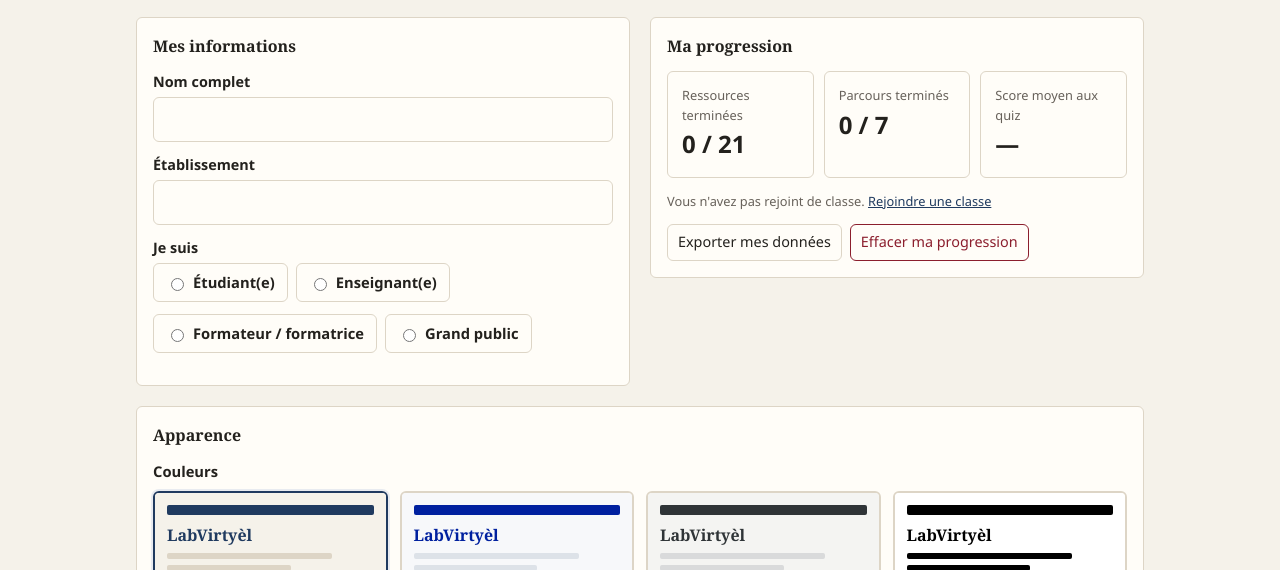
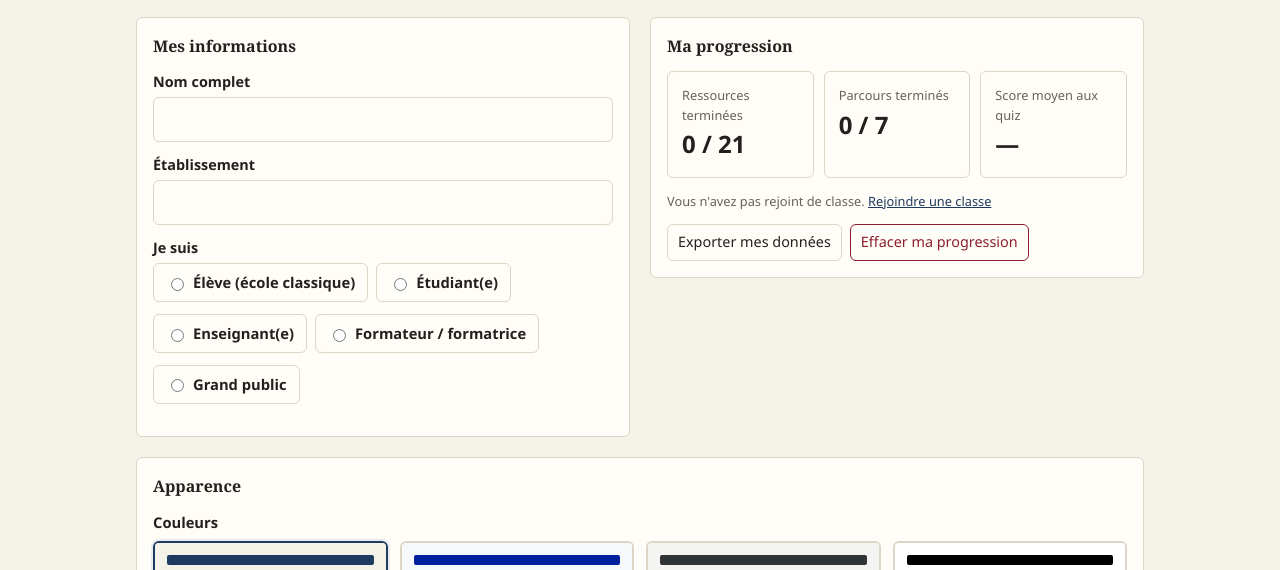
Before and after one commit to DuvertS/labvirtyel-ayiti, a plain HTML site: page profil.html in a window 1280 px wide. Shown: the part 156-726 px from the top of the page. Drawn offline with Linux system fonts and the light colour scheme.

Commit message:
Public École classique, rôle Élève, lien vers le catalogue Harvard de 34 000 ressources
Co-Authored-By: Claude Opus 5.5 <noreply@anthropic.com>

```diff
--- a/css/app.css
+++ b/css/app.css
@@ -23,6 +23,11 @@ header.site nav a.active { color: var(--accent); font-weight: 700; }
 .stat span { font-size: .85rem; color: var(--muted); }
 .section-head { display: flex; justify-content: space-between; align-items: baseline; margin: 28px 0 12px; gap: 12px; }
 .section-head h2 { margin: 0; font-size: 1.3rem; }
+.harvard { display: flex; gap: 20px; align-items: center; justify-content: space-between; flex-wrap: wrap; margin-top: 32px; border-left: 5px solid var(--red); }
+.harvard > div { flex: 1 1 420px; }
+.harvard h2 { font-size: 1.15rem; margin: 0 0 6px; }
+.harvard p { margin: 0; color: var(--muted); }
+.harvard .eyebrow { font-size: .75rem; letter-spacing: .12em; text-transform: uppercase; color: var(--red); font-weight: 700; margin-bottom: 6px; }
 .domains { display: grid; grid-template-columns: repeat(auto-fill, minmax(150px, 1fr)); gap: 12px; }
 .domain-tile { display: flex; flex-direction: column; gap: 6px; padding: 16px; border-radius: var(--radius); text-decoration: none;
   color: var(--text); background: var(--surface); border: 1px solid var(--border); border-top: 4px solid var(--dc); transition: border-color .15s; }
--- a/js/data.js
+++ b/js/data.js
@@ -21,6 +21,7 @@ var LV_DATA = {
     intermediaire: { fr: 'Intermédiaire', ht: 'Mwayen' }
   },
   audiences: {
+    ecole:      { fr: 'École classique',            ht: 'Lekòl klasik' },
     universite: { fr: 'Université',                 ht: 'Inivèsite' },
     pro:        { fr: 'Formation professionnelle',  ht: 'Fòmasyon pwofesyonèl' },
     public:     { fr: 'Grand public',               ht: 'Tout moun' }
@@ -28,7 +29,7 @@ var LV_DATA = {
 
   resources: [
     /* ---------------- PHYSIQUE ---------------- */
-    { id: 'art-pendule', type: 'article', domain: 'physique', level: 'initiation', audiences: ['universite', 'public'], minutes: 5,
+    { id: 'art-pendule', type: 'article', domain: 'physique', level: 'initiation', audiences: ['ecole', 'universite', 'public'], minutes: 5,
       title: { fr: 'Le pendule et la mesure du temps', ht: 'Pandil la ak fason pou mezire tan' },
       summary: { fr: 'Pourquoi un pendule bat-il toujours au même rythme ?', ht: 'Poukisa yon pandil toujou bat menm ritm ?' },
       body: {
@@ -36,11 +37,11 @@ var LV_DATA = {
         ht: '<p>Yon pandil senp se yon mas ki pandye nan yon fil. Lè ou deplase l epi ou lage l, li balanse de bò lòt bò vètikal la.</p><p><b>Peryòd</b> T a se tan yon ale-retou konplè pran. Pou ti ang, li pa depann ni de mas la ni de ang depa a. Li depann sèlman de longè fil la L ak gravite g :</p><p><span class="formula">T₀ = 2π √(L / g)</span></p><p>Se regilarite sa a ki te pèmèt yo fè premye revèy egzak yo. Sou Lalin, kote g sis fwa pi fèb, menm pandil la balanse anviwon 2,5 fwa pi dousman.</p>'
       },
       objectives: [{ fr: 'Définir la période d\'un pendule', ht: 'Defini peryòd yon pandil' }, { fr: 'Connaître la formule T₀ = 2π√(L/g)', ht: 'Konnen fòmil T₀ = 2π√(L/g)' }] },
-    { id: 'sim-pendule', type: 'simulation', domain: 'physique', level: 'initiation', audiences: ['universite', 'public'], minutes: 15, src: 'sims/pendule.html',
+    { id: 'sim-pendule', type: 'simulation', domain: 'physique', level: 'initiation', audiences: ['ecole', 'universite', 'public'], minutes: 15, src: 'sims/pendule.html',
       title: { fr: 'Pendule simple', ht: 'Pandil senp' },
       summary: { fr: 'Mesurez la période sur Terre, sur la Lune et sur Mars.', ht: 'Mezire peryòd la sou Latè, sou Lalin ak sou Mas.' },
       objectives: [{ fr: 'Mesurer une période', ht: 'Mezire yon peryòd' }, { fr: 'Comparer la mesure à la théorie', ht: 'Konpare mezi a ak teyori a' }, { fr: 'Étudier l\'effet de L et de g', ht: 'Etidye efè L ak g' }] },
-    { id: 'quiz-pendule', type: 'quiz', domain: 'physique', level: 'initiation', audiences: ['universite', 'public'], minutes: 5,
+    { id: 'quiz-pendule', type: 'quiz', domain: 'physique', level: 'initiation', audiences: ['ecole', 'universite', 'public'], minutes: 5,
       title: { fr: 'Quiz : le pendule', ht: 'Quiz : pandil la' },
       summary: { fr: '3 questions pour vérifier vos acquis.', ht: '3 kesyon pou verifye sa w aprann.' },
       questions: [
@@ -56,7 +57,7 @@ var LV_DATA = {
       ] },
 
     /* ---------------- CHIMIE ---------------- */
-    { id: 'art-titrage', type: 'article', domain: 'chimie', level: 'intermediaire', audiences: ['universite', 'pro'], minutes: 5,
+    { id: 'art-titrage', type: 'article', domain: 'chimie', level: 'intermediaire', audiences: ['ecole', 'universite', 'pro'], minutes: 5,
       title: { fr: 'Doser un acide : le titrage', ht: 'Mezire yon asid : titraj' },
       summary: { fr: 'Comment trouver une concentration inconnue avec une burette.', ht: 'Kijan pou jwenn yon konsantrasyon ou pa konnen ak yon birèt.' },
       body: {
@@ -64,11 +65,11 @@ var LV_DATA = {
         ht: '<p>Yon <b>titraj</b> pèmèt nou jwenn konsantrasyon yon solisyon nou pa konnen. Nou ajoute ladan l, ti kras pa ti kras, yon solisyon nou konnen konsantrasyon l, ki reyaji avè l.</p><p>Pou yon asid fò tankou HCl nou mezire ak soud NaOH, reyaksyon an se H₃O⁺ + OH⁻ → 2 H₂O. Nan <b>ekivalans</b>, kantite asid ak kantite baz egal :</p><p><span class="formula">C<sub>a</sub> · V<sub>a</sub> = C<sub>b</sub> · V<sub>éq</sub></span></p><p>Nou wè ekivalans lan lè pH a sote toudenkou (pH = 7 pou yon asid fò ak yon baz fò), oswa lè yon endikatè chanje koulè. Laboratwa kontwòl kalite sèvi ak teknik sa a pou dlo, manje ak medikaman.</p>'
       },
       objectives: [{ fr: 'Définir l\'équivalence', ht: 'Defini ekivalans' }, { fr: 'Écrire la relation Ca·Va = Cb·Véq', ht: 'Ekri relasyon Ca·Va = Cb·Véq' }] },
-    { id: 'sim-titrage', type: 'simulation', domain: 'chimie', level: 'intermediaire', audiences: ['universite', 'pro'], minutes: 20, src: 'sims/titrage.html',
+    { id: 'sim-titrage', type: 'simulation', domain: 'chimie', level: 'intermediaire', audiences: ['ecole', 'universite', 'pro'], minutes: 20, src: 'sims/titrage.html',
       title: { fr: 'Titrage acide-base', ht: 'Titraj asid-baz' },
       summary: { fr: 'Versez la soude, tracez la courbe de pH, trouvez l\'équivalence.', ht: 'Vide soud la, trase koub pH a, jwenn ekivalans lan.' },
       objectives: [{ fr: 'Tracer une courbe de titrage', ht: 'Trase yon koub titraj' }, { fr: 'Repérer l\'équivalence', ht: 'Jwenn ekivalans lan' }, { fr: 'Choisir un indicateur coloré', ht: 'Chwazi yon endikatè koulè' }] },
-    { id: 'quiz-titrage', type: 'quiz', domain: 'chimie', level: 'intermediaire', audiences: ['universite', 'pro'], minutes: 5,
+    { id: 'quiz-titrage', type: 'quiz', domain: 'chimie', level: 'intermediaire', audiences: ['ecole', 'universite', 'pro'], minutes: 5,
       title: { fr: 'Quiz : le titrage', ht: 'Quiz : titraj' },
       summary: { fr: '3 questions dont un calcul de concentration.', ht: '3 kesyon, ladan yo gen yon kalkil konsantrasyon.' },
       questions: [
@@ -84,7 +85,7 @@ var LV_DATA = {
       ] },
 
     /* ---------------- SVT ---------------- */
-    { id: 'art-mendel', type: 'article', domain: 'svt', level: 'initiation', audiences: ['universite', 'public'], minutes: 5,
+    { id: 'art-mendel', type: 'article', domain: 'svt', level: 'initiation', audiences: ['ecole', 'universite', 'public'], minutes: 5,
       title: { fr: 'Mendel et les lois de l\'hérédité', ht: 'Mendel ak lwa eredite yo' },
       summary: { fr: 'Comment les caractères passent des parents aux enfants.', ht: 'Kijan karaktè yo pase soti nan paran rive nan pitit.' },
       body: {
@@ -92,11 +93,11 @@ var LV_DATA = {
         ht: '<p>Nan 19yèm syèk la, Gregor Mendel te kwaze plizyè milye plant pwa. Li te montre chak karaktè, tankou koulè flè yo, depann de yon <b>jèn</b> ki la an de egzanplè, yo rele yo <b>alèl</b>.</p><p>Chak paran bay yon sèl nan de alèl li yo, o aza. Yon alèl <b>dominan</b> (A) parèt depi li la. Yon alèl <b>resesif</b> (a) parèt sèlman si li an doub (aa).</p><p>Lè nou kwaze de paran Aa, an mwayèn nou jwenn ¼ AA, ½ Aa ak ¼ aa, sa vle di 3 plant vyolèt pou 1 blan. <b>Tablo Punnett</b> la pèmèt nou prevwa pwopòsyon sa yo. Moun k ap seleksyone semans ak doktè jenetik toujou sèvi avè l jodi a.</p>'
       },
       objectives: [{ fr: 'Distinguer gène et allèle', ht: 'Fè diferans ant jèn ak alèl' }, { fr: 'Comprendre dominance et récessivité', ht: 'Konprann dominan ak resesif' }] },
-    { id: 'sim-mendel', type: 'simulation', domain: 'svt', level: 'initiation', audiences: ['universite', 'public'], minutes: 15, src: 'sims/mendel.html',
+    { id: 'sim-mendel', type: 'simulation', domain: 'svt', level: 'initiation', audiences: ['ecole', 'universite', 'public'], minutes: 15, src: 'sims/mendel.html',
       title: { fr: 'Croisements de Mendel', ht: 'Kwazman Mendel' },
       summary: { fr: 'Remplissez l\'échiquier de Punnett et comparez théorie et descendance.', ht: 'Ranpli tablo Punnett la epi konpare teyori ak pitit yo.' },
       objectives: [{ fr: 'Construire un échiquier de Punnett', ht: 'Fè yon tablo Punnett' }, { fr: 'Comparer probabilité et observation', ht: 'Konpare pwobabilite ak obsèvasyon' }] },
-    { id: 'quiz-mendel', type: 'quiz', domain: 'svt', level: 'initiation', audiences: ['universite', 'public'], minutes: 5,
+    { id: 'quiz-mendel', type: 'quiz', domain: 'svt', level: 'initiation', audiences: ['ecole', 'universite', 'public'], minutes: 5,
       title: { fr: 'Quiz : hérédité', ht: 'Quiz : eredite' },
       summary: { fr: '3 questions sur les croisements.', ht: '3 kesyon sou kwazman.' },
       questions: [
@@ -112,7 +113,7 @@ var LV_DATA = {
       ] },
 
     /* ---------------- PHYSIQUE · ÉNERGIE SOLAIRE ---------------- */
-    { id: 'art-solaire', type: 'article', domain: 'physique', level: 'initiation', audiences: ['universite', 'pro', 'public'], minutes: 6,
+    { id: 'art-solaire', type: 'article', domain: 'physique', level: 'initiation', audiences: ['ecole', 'universite', 'pro', 'public'], minutes: 6,
       title: { fr: 'L\'énergie solaire en Haïti', ht: 'Enèji solè ann Ayiti' },
       summary: { fr: 'Comment un panneau transforme la lumière en électricité.', ht: 'Kijan yon panno chanje limyè an kouran.' },
       body: {
@@ -120,11 +121,11 @@ var LV_DATA = {
         ht: '<p>Yon <b>selil fotovoltayik</b> se yon ti plak silisyòm fen. Lè limyè frape l, li fè elektwon yo deplase : sa bay kouran. Yon panno nòmal mete 36 oswa 60 selil youn dèyè lòt pou jwenn yon vòltaj ki itil.</p><p>Pisans yon panno bay an <b>wat pik (Wp)</b> : se sa li bay anba yon solèy fò (1000 W/m²) a 25 °C. An reyalite :</p><ul><li>mwens limyè (nwaj, lonbraj, maten ak aswè) bay <b>mwens kouran</b> ;</li><li>chalè fè <b>vòltaj</b> la bese : yon panno a 65 °C pèdi anviwon 15 % nan pisans li ;</li><li>pisans lan depann de vòltaj travay la : yon regilatè <b>MPPT</b> jwenn pi bon pwen an.</li></ul><p>Ayiti resevwa an mwayèn 5 a 6 èdtan bon solèy chak jou. Yon panno 100 Wp bay anviwon <span class="formula">100 × 5,5 × 0,75 ≈ 410 Wh pa jou</span>, sa ase pou klere yon kay ak anpoul LED epi chaje plizyè telefòn. Aswè, enèji a soti nan yon <b>batri</b> ki chaje pandan lajounen.</p>'
       },
       objectives: [{ fr: 'Expliquer l\'effet photovoltaïque', ht: 'Eksplike efè fotovoltayik la' }, { fr: 'Estimer la production d\'un panneau', ht: 'Estime konbyen yon panno pwodui' }] },
-    { id: 'sim-solaire', type: 'simulation', domain: 'physique', level: 'initiation', audiences: ['universite', 'pro', 'public'], minutes: 20, src: 'sims/solaire.html',
+    { id: 'sim-solaire', type: 'simulation', domain: 'physique', level: 'initiation', audiences: ['ecole', 'universite', 'pro', 'public'], minutes: 20, src: 'sims/solaire.html',
       title: { fr: 'Panneau solaire', ht: 'Panno solè' },
       summary: { fr: 'Soleil, chaleur, tension : produisez assez pour une maison.', ht: 'Solèy, chalè, vòltaj : pwodui ase pou yon kay.' },
       objectives: [{ fr: 'Lire les courbes I-V et P-V', ht: 'Li koub I-V ak P-V yo' }, { fr: 'Trouver le point de puissance maximale', ht: 'Jwenn pwen pisans maksimòm lan' }, { fr: 'Dimensionner une petite installation', ht: 'Kalkile yon ti enstalasyon' }] },
-    { id: 'quiz-solaire', type: 'quiz', domain: 'physique', level: 'initiation', audiences: ['universite', 'pro', 'public'], minutes: 5,
+    { id: 'quiz-solaire', type: 'quiz', domain: 'physique', level: 'initiation', audiences: ['ecole', 'universite', 'pro', 'public'], minutes: 5,
       title: { fr: 'Quiz : énergie solaire', ht: 'Quiz : enèji solè' },
       summary: { fr: '4 questions sur les panneaux et le bilan d\'énergie.', ht: '4 kesyon sou panno ak bilan enèji.' },
       questions: [
@@ -143,7 +144,7 @@ var LV_DATA = {
       ] },
 
     /* ---------------- ÉLECTRONIQUE ---------------- */
-    { id: 'art-ohm', type: 'article', domain: 'electronique', level: 'initiation', audiences: ['pro', 'public'], minutes: 5,
+    { id: 'art-ohm', type: 'article', domain: 'electronique', level: 'initiation', audiences: ['ecole', 'pro', 'public'], minutes: 5,
       title: { fr: 'Loi d\'Ohm et protection d\'une LED', ht: 'Lwa Ohm ak pwoteksyon yon LED' },
       summary: { fr: 'Pourquoi chaque LED a besoin de sa résistance.', ht: 'Poukisa chak LED bezwen rezistans pa l.' },
       body: {
@@ -151,11 +152,11 @@ var LV_DATA = {
         ht: '<p><b>Lwa Ohm</b> mete ansanm vòltaj U (an vòlt), kouran I (an anpè) ak rezistans R (an òm) : <span class="formula">U = R · I</span></p><p>Yon LED pa tankou yon rezistans : li kenbe yon vòltaj prèske fiks, <b>papòt</b> li (anviwon 2 V pou yon LED wouj, 3,2 V pou yon LED ble). Si ou konekte l dirèkteman sou yon pil, kouran an vin twò fò epi li boule.</p><p>Se poutèt sa nou mete yon rezistans an seri, ki « pran » rès vòltaj la : <span class="formula">R = (U − U<sub>LED</sub>) / I</span></p><p>Se kalkil debaz tout elektrisyen k ap enstale limyè LED sou yon panno solè oswa yon batri 12 V.</p>'
       },
       objectives: [{ fr: 'Appliquer U = R·I', ht: 'Aplike U = R·I' }, { fr: 'Calculer une résistance de protection', ht: 'Kalkile yon rezistans pwoteksyon' }] },
-    { id: 'sim-ohm', type: 'simulation', domain: 'electronique', level: 'initiation', audiences: ['pro', 'public'], minutes: 15, src: 'sims/ohm.html',
+    { id: 'sim-ohm', type: 'simulation', domain: 'electronique', level: 'initiation', audiences: ['ecole', 'pro', 'public'], minutes: 15, src: 'sims/ohm.html',
       title: { fr: 'Loi d\'Ohm et LED', ht: 'Lwa Ohm ak LED' },
       summary: { fr: 'Allumez une LED sans la griller.', ht: 'Limen yon LED san w pa boule l.' },
       objectives: [{ fr: 'Mesurer un courant', ht: 'Mezire yon kouran' }, { fr: 'Choisir une résistance adaptée', ht: 'Chwazi bon rezistans lan' }] },
-    { id: 'quiz-ohm', type: 'quiz', domain: 'electronique', level: 'initiation', audiences: ['pro', 'public'], minutes: 5,
+    { id: 'quiz-ohm', type: 'quiz', domain: 'electronique', level: 'initiation', audiences: ['ecole', 'pro', 'public'], minutes: 5,
       title: { fr: 'Quiz : loi d\'Ohm', ht: 'Quiz : lwa Ohm' },
       summary: { fr: '3 questions de calcul.', ht: '3 kesyon kalkil.' },
       questions: [
@@ -171,7 +172,7 @@ var LV_DATA = {
       ] },
 
     /* ---------------- INFORMATIQUE ---------------- */
-    { id: 'art-logique', type: 'article', domain: 'informatique', level: 'initiation', audiences: ['universite', 'pro', 'public'], minutes: 5,
+    { id: 'art-logique', type: 'article', domain: 'informatique', level: 'initiation', audiences: ['ecole', 'universite', 'pro', 'public'], minutes: 5,
       title: { fr: 'Les 0 et les 1 : logique booléenne', ht: '0 ak 1 yo : lojik booleyen' },
       summary: { fr: 'Comment un ordinateur décide avec des portes logiques.', ht: 'Kijan yon òdinatè pran desizyon ak pòt lojik.' },
       body: {
@@ -179,11 +180,11 @@ var LV_DATA = {
         ht: '<p>Yon òdinatè konnen sèlman de valè : <b>0</b> (pa gen kouran) ak <b>1</b> (gen kouran). <b>Pòt lojik</b> yo se ti sikui ki konbine valè sa yo.</p><ul><li><b>AK</b> : 1 sèlman si tout antre yo vo 1.</li><li><b>OUBYEN</b> : 1 si omwen yon antre vo 1.</li><li><b>NON</b> : bay kontrè antre a.</li><li><b>OUBYEN eksklizif</b> : 1 si antre yo diferan.</li></ul><p>Lè nou mete plizyè milyon pòt ansanm, nou jwenn yon pwosesè ki ka fè adisyon, konpare ak sere enfòmasyon. Pòt NON-AK la sifi pou kont li pou fè tout lòt pòt yo.</p>'
       },
       objectives: [{ fr: 'Connaître les portes de base', ht: 'Konnen pòt debaz yo' }, { fr: 'Lire une table de vérité', ht: 'Li yon tab verite' }] },
-    { id: 'sim-logique', type: 'simulation', domain: 'informatique', level: 'initiation', audiences: ['universite', 'pro', 'public'], minutes: 10, src: 'sims/logique.html',
+    { id: 'sim-logique', type: 'simulation', domain: 'informatique', level: 'initiation', audiences: ['ecole', 'universite', 'pro', 'public'], minutes: 10, src: 'sims/logique.html',
       title: { fr: 'Portes logiques', ht: 'Pòt lojik' },
       summary: { fr: 'Testez ET, OU, NON, NON-ET, NON-OU et OU exclusif.', ht: 'Teste AK, OUBYEN, NON, NON-AK, NON-OUBYEN ak OUBYEN eksklizif.' },
       objectives: [{ fr: 'Construire une table de vérité', ht: 'Fè yon tab verite' }] },
-    { id: 'quiz-logique', type: 'quiz', domain: 'informatique', level: 'initiation', audiences: ['universite', 'pro', 'public'], minutes: 5,
+    { id: 'quiz-logique', type: 'quiz', domain: 'informatique', level: 'initiation', audiences: ['ecole', 'universite', 'pro', 'public'], minutes: 5,
       title: { fr: 'Quiz : portes logiques', ht: 'Quiz : pòt lojik' },
       summary: { fr: '3 questions rapides.', ht: '3 kesyon rapid.' },
       questions: [
@@ -199,7 +200,7 @@ var LV_DATA = {
       ] },
 
     /* ---------------- SANTÉ ---------------- */
-    { id: 'art-sir', type: 'article', domain: 'sante', level: 'intermediaire', audiences: ['universite', 'pro', 'public'], minutes: 6,
+    { id: 'art-sir', type: 'article', domain: 'sante', level: 'intermediaire', audiences: ['ecole', 'universite', 'pro', 'public'], minutes: 6,
       title: { fr: 'Comprendre une épidémie : le modèle SIR', ht: 'Konprann yon epidemi : modèl SIR' },
       summary: { fr: 'R₀, pic épidémique et immunité collective.', ht: 'R₀, pi gwo pwen epidemi an ak iminite kolektif.' },
       body: {
@@ -207,11 +208,11 @@ var LV_DATA = {
         ht: '<p>Modèl <b>SIR</b> la separe popilasyon an an twa gwoup : moun ki an <b>S</b>ante (ki ka tonbe malad), moun ki <b>I</b>nfekte (enfekte) ak moun ki <b>R</b>etabli (geri oswa pwoteje).</p><p>Chif kle a se <b>R₀</b> : konbyen moun yon malad bay maladi a an mwayèn nan yon popilasyon ki pa pwoteje. Si R₀ &gt; 1, epidemi an grandi. Si R₀ &lt; 1, li mouri.</p><p>Lè yon pati v nan popilasyon an pran vaksen, R efektif la bese : <span class="formula">R<sub>eff</sub> = R₀ × (1 − v)</span>. Epidemi an kanpe lè v depase 1 − 1/R₀ : se <b>iminite kolektif</b>.</p><p>Dlo potab, lave men ak izole malad yo fè R₀ bese tou. Ann Ayiti, se sa ki te pèmèt kolera a rekile.</p><p><i>Modèl senplifye pou aprantisaj. Li pa ranplase konsèy doktè.</i></p>'
       },
       objectives: [{ fr: 'Définir R₀', ht: 'Defini R₀' }, { fr: 'Calculer le seuil d\'immunité collective', ht: 'Kalkile papòt iminite kolektif' }] },
-    { id: 'sim-sir', type: 'simulation', domain: 'sante', level: 'intermediaire', audiences: ['universite', 'pro', 'public'], minutes: 15, src: 'sims/sir.html',
+    { id: 'sim-sir', type: 'simulation', domain: 'sante', level: 'intermediaire', audiences: ['ecole', 'universite', 'pro', 'public'], minutes: 15, src: 'sims/sir.html',
       title: { fr: 'Propagation d\'une épidémie', ht: 'Kijan yon epidemi gaye' },
       summary: { fr: 'Changez R₀ et la vaccination, observez le pic.', ht: 'Chanje R₀ ak vaksinasyon, gade pi gwo pwen an.' },
       objectives: [{ fr: 'Lire des courbes S, I, R', ht: 'Li koub S, I, R' }, { fr: 'Mesurer l\'effet de la vaccination', ht: 'Mezire efè vaksinasyon' }] },
-    { id: 'quiz-sir', type: 'quiz', domain: 'sante', level: 'intermediaire', audiences: ['universite', 'pro', 'public'], minutes: 5,
+    { id: 'quiz-sir', type: 'quiz', domain: 'sante', level: 'intermediaire', audiences: ['ecole', 'universite', 'pro', 'public'], minutes: 5,
       title: { fr: 'Quiz : épidémies', ht: 'Quiz : epidemi' },
       summary: { fr: '3 questions sur R₀ et la vaccination.', ht: '3 kesyon sou R₀ ak vaksinasyon.' },
       questions: [
@@ -228,31 +229,31 @@ var LV_DATA = {
   ],
 
   pathways: [
-    { id: 'p-physique', domain: 'physique', level: 'initiation', audiences: ['universite', 'public'],
+    { id: 'p-physique', domain: 'physique', level: 'initiation', audiences: ['ecole', 'universite', 'public'],
       title: { fr: 'Le temps et les oscillations', ht: 'Tan ak osilasyon' },
       summary: { fr: 'Du pendule à l\'horloge : comprendre et mesurer une période.', ht: 'Soti nan pandil rive nan revèy : konprann epi mezire yon peryòd.' },
       steps: ['art-pendule', 'sim-pendule', 'quiz-pendule'] },
-    { id: 'p-solaire', domain: 'physique', level: 'initiation', audiences: ['universite', 'pro', 'public'],
+    { id: 'p-solaire', domain: 'physique', level: 'initiation', audiences: ['ecole', 'universite', 'pro', 'public'],
       title: { fr: 'L\'électricité du soleil', ht: 'Kouran ki soti nan solèy' },
       summary: { fr: 'Comprendre un panneau solaire et équiper une maison.', ht: 'Konprann yon panno solè epi ekipe yon kay.' },
       steps: ['art-solaire', 'sim-solaire', 'quiz-solaire'] },
-    { id: 'p-chimie', domain: 'chimie', level: 'intermediaire', audiences: ['universite', 'pro'],
+    { id: 'p-chimie', domain: 'chimie', level: 'intermediaire', audiences: ['ecole', 'universite', 'pro'],
       title: { fr: 'Contrôle qualité : doser un acide', ht: 'Kontwòl kalite : mezire yon asid' },
       summary: { fr: 'La technique du titrage, de la théorie au calcul de concentration.', ht: 'Teknik titraj la, soti nan teyori rive nan kalkil konsantrasyon.' },
       steps: ['art-titrage', 'sim-titrage', 'quiz-titrage'] },
-    { id: 'p-svt', domain: 'svt', level: 'initiation', audiences: ['universite', 'public'],
+    { id: 'p-svt', domain: 'svt', level: 'initiation', audiences: ['ecole', 'universite', 'public'],
       title: { fr: 'Hérédité : sur les traces de Mendel', ht: 'Eredite : sou tras Mendel' },
       summary: { fr: 'Gènes, allèles et probabilités dans les croisements.', ht: 'Jèn, alèl ak pwobabilite nan kwazman.' },
       steps: ['art-mendel', 'sim-mendel', 'quiz-mendel'] },
-    { id: 'p-electronique', domain: 'electronique', level: 'initiation', audiences: ['pro', 'public'],
+    { id: 'p-electronique', domain: 'electronique', level: 'initiation', audiences: ['ecole', 'pro', 'public'],
       title: { fr: 'Électricité solaire : bien câbler une LED', ht: 'Elektrisite solè : byen konekte yon LED' },
       summary: { fr: 'La loi d\'Ohm appliquée à l\'éclairage solaire.', ht: 'Lwa Ohm aplike sou limyè solè.' },
       steps: ['art-ohm', 'sim-ohm', 'quiz-ohm'] },
-    { id: 'p-informatique', domain: 'informatique', level: 'initiation', audiences: ['universite', 'pro', 'public'],
+    { id: 'p-informatique', domain: 'informatique', level: 'initiation', audiences: ['ecole', 'universite', 'pro', 'public'],
       title: { fr: 'Dans le cerveau d\'un ordinateur', ht: 'Anndan sèvo yon òdinatè' },
       summary: { fr: 'Les portes logiques, briques de base du numérique.', ht: 'Pòt lojik yo, brik debaz nimerik la.' },
       steps: ['art-logique', 'sim-logique', 'quiz-logique'] },
-    { id: 'p-sante', domain: 'sante', level: 'intermediaire', audiences: ['universite', 'pro', 'public'],
+    { id: 'p-sante', domain: 'sante', level: 'intermediaire', audiences: ['ecole', 'universite', 'pro', 'public'],
       title: { fr: 'Santé publique : arrêter une épidémie', ht: 'Sante piblik : kanpe yon epidemi' },
       summary: { fr: 'R₀, vaccination et immunité collective avec le modèle SIR.', ht: 'R₀, vaksinasyon ak iminite kolektif ak modèl SIR.' },
       steps: ['art-sir', 'sim-sir', 'quiz-sir'] }
--- a/profil.html
+++ b/profil.html
@@ -50,7 +50,7 @@
     { id: 'contraste', fr: 'Contraste élevé', ht: 'Gwo kontras', dfr: 'Lisibilité maximale', dht: 'Pi fasil pou li' }
   ];
   var ROLES = [
-    ['etudiant', 'Étudiant(e)', 'Etidyan'], ['enseignant', 'Enseignant(e)', 'Pwofesè'],
+    ['eleve', 'Élève (école classique)', 'Elèv (lekòl klasik)'], ['etudiant', 'Étudiant(e)', 'Etidyan'], ['enseignant', 'Enseignant(e)', 'Pwofesè'],
     ['formateur', 'Formateur / formatrice', 'Fòmatè'], ['public', 'Grand public', 'Piblik']
   ];
 
@@ -130,7 +130,7 @@
     var el = document.getElementById('rolehint');
     el.innerHTML = r === 'enseignant' || r === 'formateur'
       ? LV.t('Accédez à votre ', 'Ale nan ') + '<a href="enseignant.html">' + LV.t('espace enseignant', 'espas pwofesè') + '</a>.'
-      : (r === 'etudiant' ? LV.t('Rejoignez votre classe dans ', 'Antre nan klas ou nan ') + '<a href="etudiant.html">' + LV.t('Ma classe', 'Klas mwen') + '</a>.' : '');
+      : (r === 'etudiant' || r === 'eleve' ? LV.t('Rejoignez votre classe dans ', 'Antre nan klas ou nan ') + '<a href="etudiant.html">' + LV.t('Ma classe', 'Klas mwen') + '</a>.' : '');
   }
 
   var savedTimer = null;
--- a/sw.js
+++ b/sw.js
@@ -3,7 +3,7 @@
    IMPORTANT : à chaque modification du site, augmentez VERSION pour que les téléphones
    téléchargent la nouvelle version. */
 
-var VERSION = 'lv-v4';
+var VERSION = 'lv-v5';
 var FILES = [
   './',
   'index.html', 'bibliotheque.html', 'ressource.html', 'parcours.html', 'etudiant.html', 'enseignant.html', 'installer.html', 'profil.html',
```
Also changed, not shown: index.html (+12 -2 lines), 1 other file.
